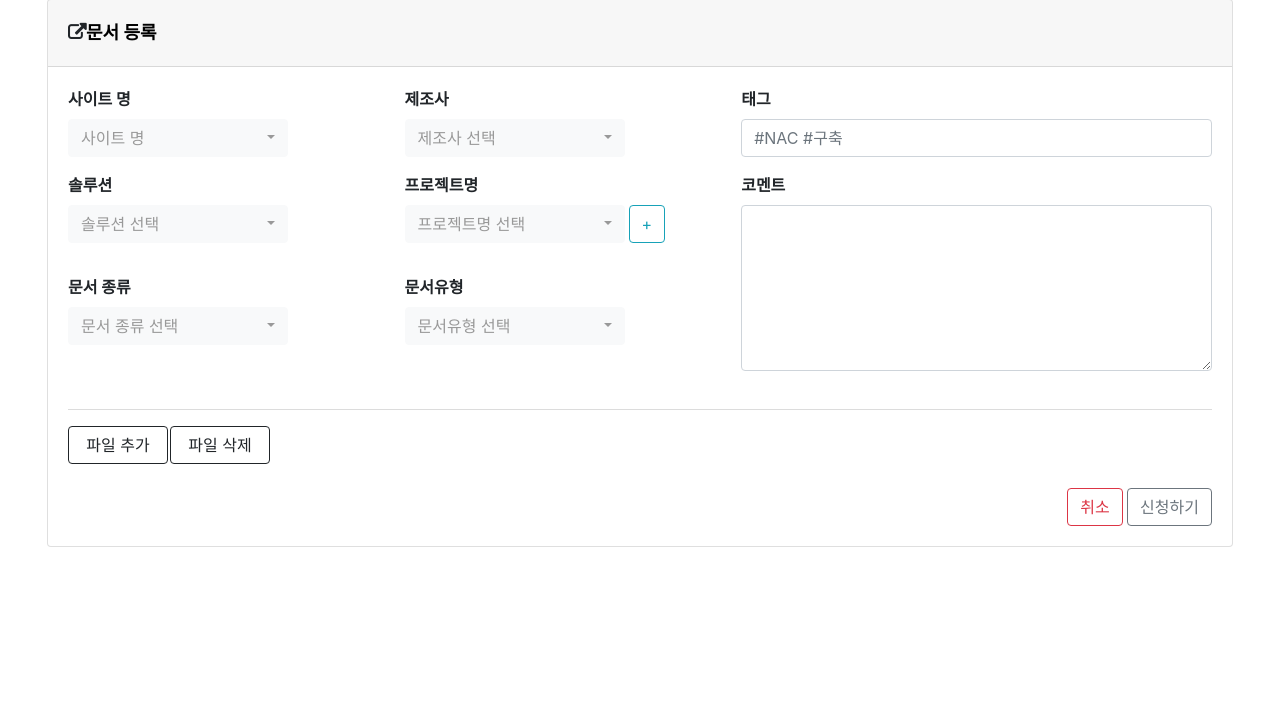
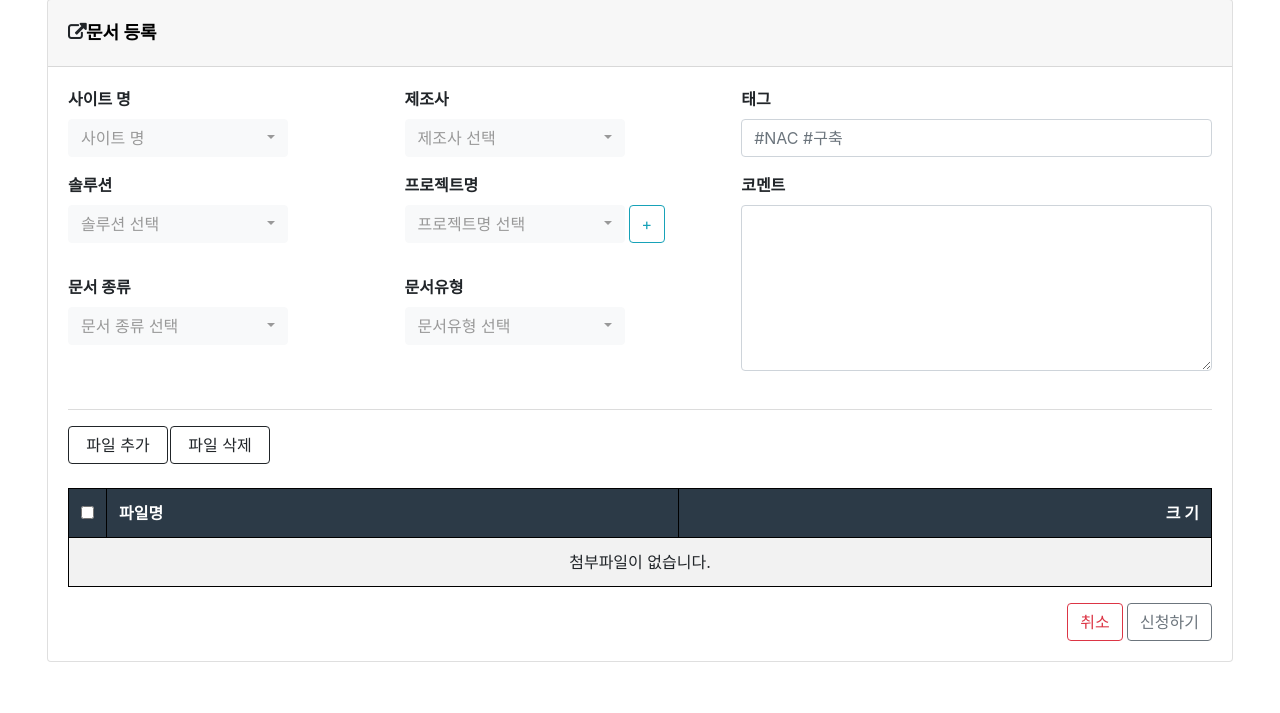
Before and after one commit to SewookJung/project, a Django app: a page that uses document_main/templates/document/document_add.html in a window 1280 px wide. Shown: the part 87-800 px from the top of the page. Run offline with Django 3.2, Linux system fonts and the light colour scheme; some libraries are stand-ins or nearby versions.

Commit message:
designed upload table

```diff
--- a/document_main/templates/document/document_add.html
+++ b/document_main/templates/document/document_add.html
@@ -95,6 +95,24 @@
           <input type="file" id="file_upload" />
           <label for="file_delete">파일 삭제</label>
         </div>
+        <div class="form-group document__add">
+          <table
+            class="table table-striped table-bordered table-hover text-center"
+          >
+            <thead>
+              <tr>
+                <th>
+                  <input type="checkbox" />
+                </th>
+                <th>파일명</th>
+                <th>크 기</th>
+              </tr>
+            </thead>
+            <tr>
+              <td colspan="3">첨부파일이 없습니다.</td>
+            </tr>
+          </table>
+        </div>
 
         <div class="text-right submit-box">
           <button type="button" class="btn btn-outline-danger">
```
